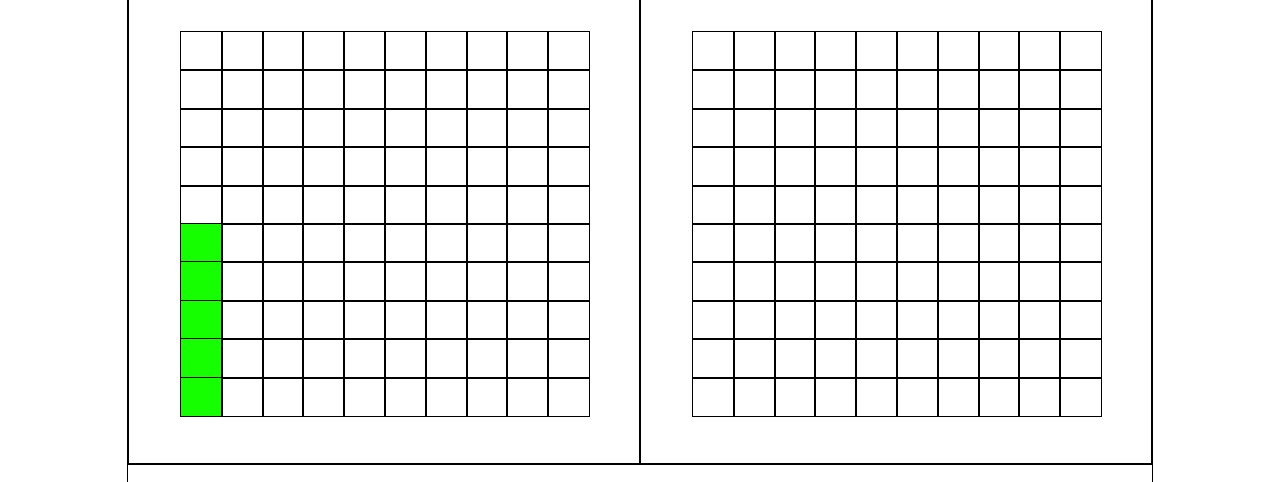
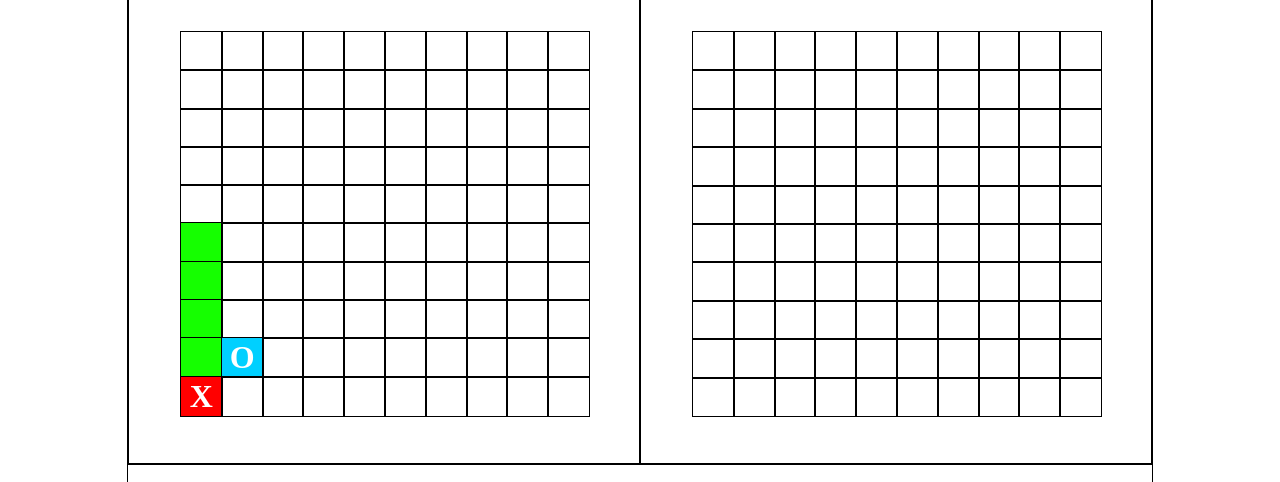
Before and after one commit to ct-chou/battleship_TOP, a website built with webpack: page src/template.html in a window 1280 px wide. Shown: the part 96-578 px from the top of the page. Built offline with nearby package versions, Linux system fonts and the light colour scheme.

Commit message:
Feat: add hitShip and missShip to updateBoardDOM

```diff
--- a/src/index.js
+++ b/src/index.js
@@ -35,6 +35,9 @@ document.addEventListener('DOMContentLoaded', () => {
     updateBoardDOM().placeShip('container-left', 0,3);
     updateBoardDOM().placeShip('container-left', 0,4);
 
+    updateBoardDOM().hitShip('container-left', 0,0);
+    updateBoardDOM().missShip('container-left', 1,1);
+
 // const ship2 = ship(4, 'vertical');
 // const ship3 = ship(3, 'vertical');
 // const ship4 = ship(2, 'horizontal');
--- a/src/style.css
+++ b/src/style.css
@@ -69,3 +69,29 @@ h1 {
     height: 100%;
     background-color: #15ff00;
 }
+
+.ship-hit {
+    border: 1px solid black;
+    width: 100%;
+    height: 100%;
+    background-color: #ff0000;
+    display: flex;
+    justify-content: center;
+    align-items: center;
+    font-size: 2em;
+    font-weight: bold;
+    color: white;
+}
+
+.ship-miss {
+    border: 1px solid black;
+    width: 100%;
+    height: 100%;
+    background-color: #00d0ff;
+    display: flex;
+    justify-content: center;
+    align-items: center;
+    font-size: 2em;
+    font-weight: bold;
+    color: white;
+}
--- a/src/updateBoardDOM.js
+++ b/src/updateBoardDOM.js
@@ -3,5 +3,16 @@ export function updateBoardDOM() {
         const cell = document.getElementById(`${containerID}-${row}-${col}`);
         cell.classList.add('ship-safe');
     }
-    return {placeShip};
+    const hitShip = (containerID, row, col) => {
+        const cell = document.getElementById(`${containerID}-${row}-${col}`);
+        cell.classList.remove('ship-safe');
+        cell.classList.add('ship-hit');
+        cell.textContent = 'X';
+    }
+    const missShip = (containerID, row, col) => {
+        const cell = document.getElementById(`${containerID}-${row}-${col}`);
+        cell.classList.add('ship-miss');
+        cell.textContent = 'O';
+    }
+    return {placeShip, hitShip, missShip};
 }
```
Lines whose indentation alone changed are shown as unchanged.
